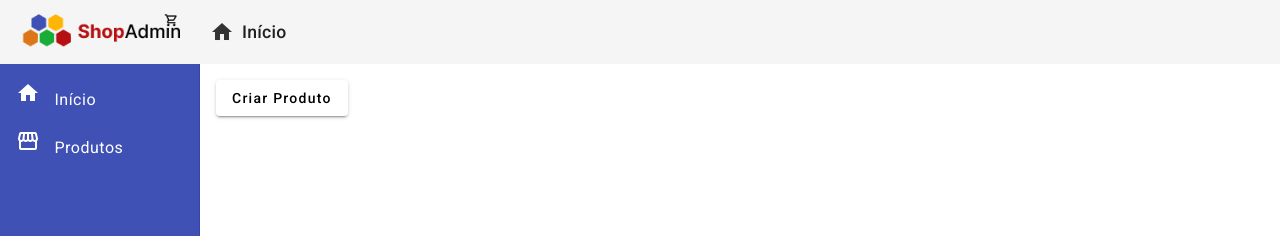
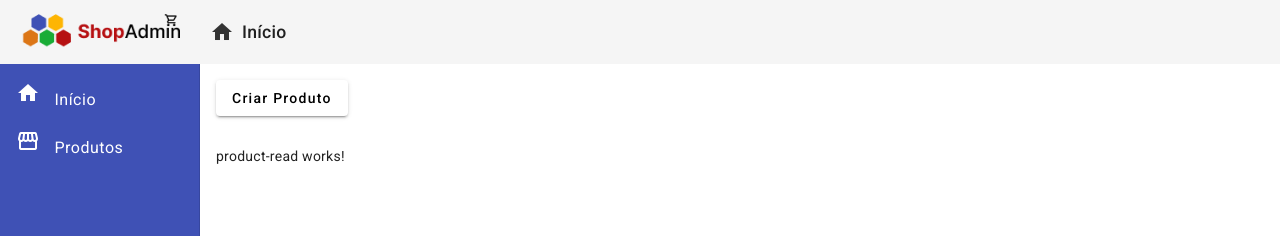
Before and after one commit to pmagalhaes2/angular-crud, an Angular app in the folder frontend/: page /products in a window 1280 px wide. Shown: the top 236 px of the page. Built offline with nearby package versions, Linux system fonts and the light colour scheme; no server answers.

Commit message:
feat: create read products component

```diff
--- /dev/null
+++ b/frontend/src/app/components/product/product-read/product-read.component.html
@@ -0,0 +1 @@
+<p>product-read works!</p>
--- /dev/null
+++ b/frontend/src/app/components/product/product-read/product-read.component.ts
@@ -0,0 +1,22 @@
+import { Component } from "@angular/core";
+import { Product } from "../product-create/product.model";
+import { ProductService } from "./../product.service";
+
+@Component({
+  selector: "app-product-read",
+  imports: [],
+  templateUrl: "./product-read.component.html",
+  styleUrl: "./product-read.component.css",
+})
+export class ProductReadComponent {
+  products: Product[] = [];
+
+  constructor(private readonly productService: ProductService) {}
+
+  ngOnInit(): void {
+    this.productService.readProducts().subscribe((products) => {
+      this.products = products;
+      console.log(products);
+    });
+  }
+}
--- a/frontend/src/app/components/product/product.service.ts
+++ b/frontend/src/app/components/product/product.service.ts
@@ -1,8 +1,8 @@
+import { HttpClient } from "@angular/common/http";
 import { Injectable } from "@angular/core";
 import { MatSnackBar } from "@angular/material/snack-bar";
+import { Observable } from "rxjs";
 import { Product } from "./product-create/product.model";
-import { HttpClient } from "@angular/common/http";
-import { Observable } from "rxjs";
 
 @Injectable({
   providedIn: "root",
@@ -26,4 +26,8 @@ export class ProductService {
   createProduct(product: Product): Observable<Product> {
     return this.http.post<Product>(this.baseUrl, product);
   }
+
+  readProducts(): Observable<Product[]> {
+    return this.http.get<Product[]>(this.baseUrl);
+  }
 }
--- a/frontend/src/app/views/product-crud/product-crud.component.html
+++ b/frontend/src/app/views/product-crud/product-crud.component.html
@@ -1,3 +1,5 @@
 <button mat-raised-button class="button" (click)="navigateToProductCreate()">
  Criar Produto
 </button>
+
+<app-product-read></app-product-read>
--- a/frontend/src/app/views/product-crud/product-crud.component.ts
+++ b/frontend/src/app/views/product-crud/product-crud.component.ts
@@ -1,10 +1,11 @@
+import { ProductReadComponent } from './../../components/product/product-read/product-read.component';
 import { Component } from "@angular/core";
 import { MatButtonModule } from "@angular/material/button";
 import { Router } from "@angular/router";
 
 @Component({
   selector: "app-product-crud",
-  imports: [MatButtonModule],
+  imports: [MatButtonModule, ProductReadComponent],
   templateUrl: "./product-crud.component.html",
   styleUrl: "./product-crud.component.css",
 })
```
Also changed, not shown: frontend/src/app/components/product/product-read/product-read.component.css (added).
